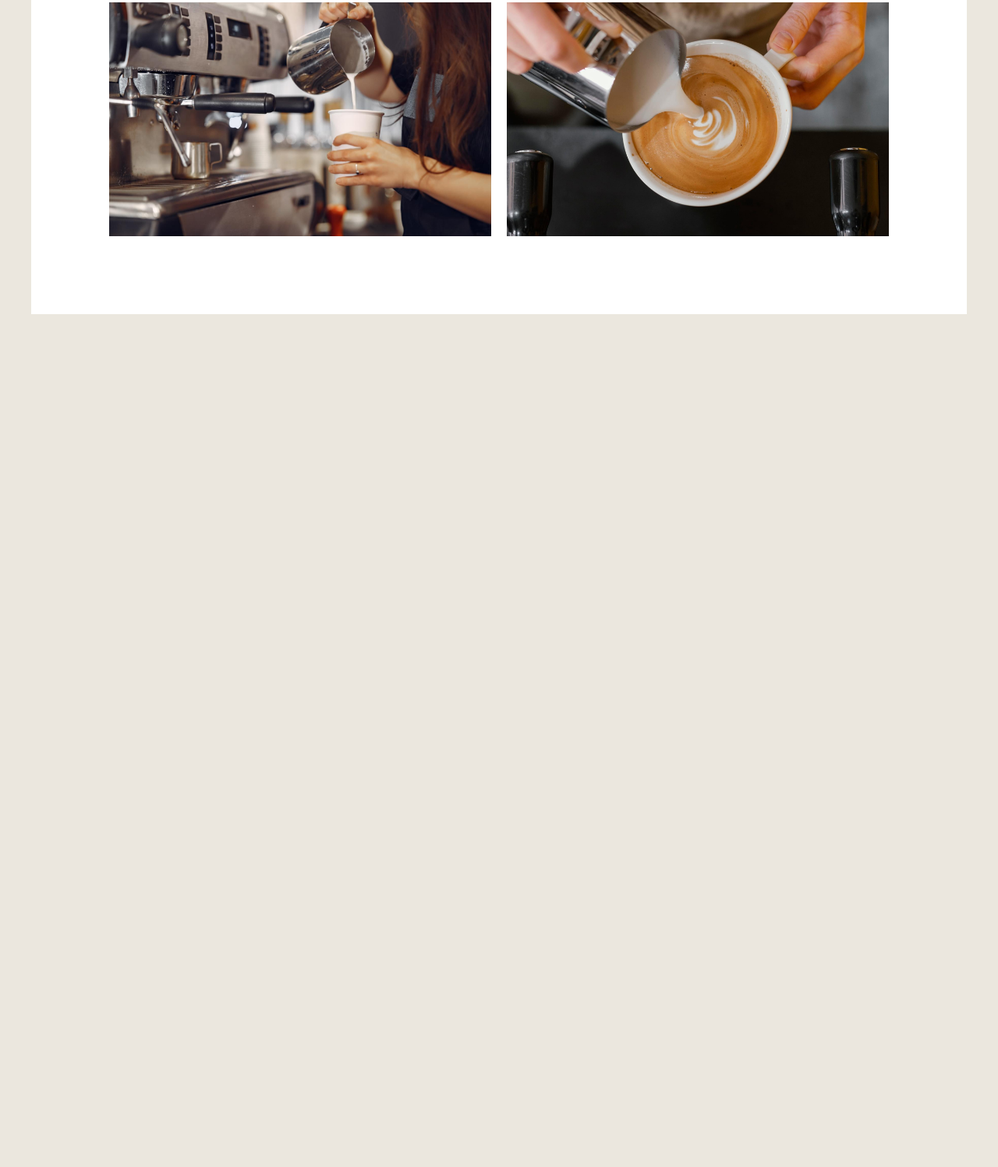
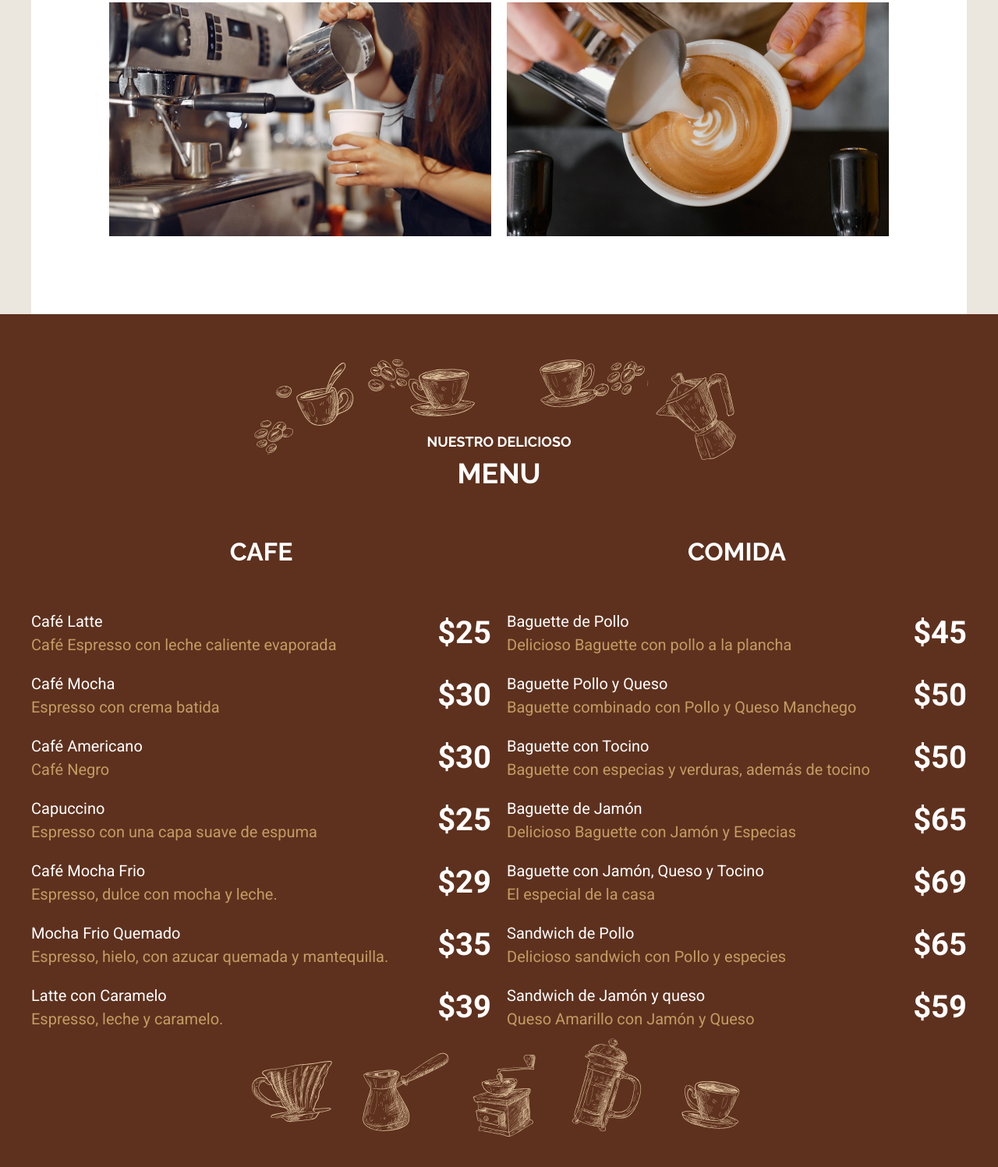
Before and after one commit to DevMeans/cafeteria, a website: page index.html in a window 1280 px wide. Shown: the part 2748-4245 px from the top of the page at 78% size. Before the commit the page ends 3151 px from the top, so only its background shows below. Drawn offline with Linux system fonts and the light colour scheme; a web font is replaced by a local one.

Commit message:
Se menu acabado 238

```diff
--- a/index.html
+++ b/index.html
@@ -105,7 +105,78 @@
         </section>
     </main>
 
+    <section class="nuestro-menu">
+        <h2 class="header-blanco"><span>nuestro delicioso</span>Menu</h2>
+        <div class="contenedor grid-menu">
+            <section class="menu cafe">
+                <h3>Cafe</h3>
+                <ul>
+                    <li>
+                        <p>Café Latte <span>Café Espresso con leche caliente evaporada</span> </p>
+                        <p class="precio">$25</p>
+                    </li>
+                    <li>
+                        <p>Café Mocha <span>Espresso con crema batida</span> </p>
+                        <p class="precio">$30</p>
+                    </li>
+                    <li>
+                        <p>Café Americano <span>Café Negro</span> </p>
+                        <p class="precio">$30</p>
+                    </li>
+                    <li>
+                        <p>Capuccino<span>Espresso con una capa suave de espuma</span> </p>
+                        <p class="precio">$25</p>
+                    </li>
+                    <li>
+                        <p>Café Mocha Frio<span>Espresso, dulce con mocha y leche.</span> </p>
+                        <p class="precio">$29</p>
+                    </li>
+                    <li>
+                        <p>Mocha Frio Quemado<span>Espresso, hielo, con azucar quemada y mantequilla.</span> </p>
+                        <p class="precio">$35</p>
+                    </li>
+                    <li>
+                        <p>Latte con Caramelo<span>Espresso, leche y caramelo.</span> </p>
+                        <p class="precio">$39</p>
+                    </li>
+                </ul>
+            </section>
+            <section class="menu comida">
+                <h3>comida</h3>
 
+                <ul>
+                    <li>
+                        <p>Baguette de Pollo <span>Delicioso Baguette con pollo a la plancha</span> </p>
+                        <p class="precio">$45</p>
+                    </li>
+                    <li>
+                        <p>Baguette Pollo y Queso <span>Baguette combinado con Pollo y Queso Manchego</span> </p>
+                        <p class="precio">$50</p>
+                    </li>
+                    <li>
+                        <p>Baguette con Tocino<span>Baguette con especias y verduras, además de tocino</span> </p>
+                        <p class="precio">$50</p>
+                    </li>
+                    <li>
+                        <p>Baguette de Jamón<span>Delicioso Baguette con Jamón y Especias</span> </p>
+                        <p class="precio">$65</p>
+                    </li>
+                    <li>
+                        <p>Baguette con Jamón, Queso y Tocino<span>El especial de la casa</span> </p>
+                        <p class="precio">$69</p>
+                    </li>
+                    <li>
+                        <p>Sandwich de Pollo<span>Delicioso sandwich con Pollo y especies</span> </p>
+                        <p class="precio">$65</p>
+                    </li>
+                    <li>
+                        <p>Sandwich de Jamón y queso<span>Queso Amarillo con Jamón y Queso</span> </p>
+                        <p class="precio">$59</p>
+                    </li>
+                </ul>
+            </section>
+        </div>
+    </section>
 </body>
 
 </html>
--- a/src/scss/base/_tipografia.scss
+++ b/src/scss/base/_tipografia.scss
@@ -34,7 +34,16 @@ h2 {
        background-size: 10rem;
     }
 }
-
+.header-blanco{
+    @extend h2;
+    color: v.$blanco;
+    span{
+        color: v.$blanco;
+    }
+    &::after{
+        display: none;
+    }
+}
 h3 {
     font-size: 3.2rem;
 }
--- a/src/scss/inicio/_index.scss
+++ b/src/scss/inicio/_index.scss
@@ -1,3 +1,4 @@
 @forward 'contenido';
 @forward 'iconos';
 @forward 'galeria';
+@forward 'menu';
--- /dev/null
+++ b/src/scss/inicio/_menu.scss
@@ -0,0 +1,48 @@
+@use "base/variables" as v;
+@use "base/mixins" as m;
+
+.nuestro-menu {
+  background-image: url(../img/menu_arriba.svg), url(../img/menu_abajo.svg),
+    linear-gradient(to top, v.$primario, v.$primario);
+  background-repeat: no-repeat no-repeat;
+  background-position: center 5rem, center 92%, 100%; //*si solo ponia 2 tona el ultimo valor en el tercero 92%/
+  padding: 15rem 2rem 20rem 5rem;
+  background-size: 200%;
+  @include m.tablet {
+    padding: 15rem 0 20rem 0;
+    background-size: 100%;
+  }
+  @include m.desktop {
+    background-size: 50%, 50%, 100%;
+  }
+}
+
+.grid-menu {
+  @include m.tablet {
+    @include m.grid(2, 2rem);
+  }
+}
+.menu {
+  h3 {
+    color: v.$blanco;
+  }
+  li {
+    display: flex;
+    justify-content: space-between;
+    align-items: center;
+    p {
+      color: v.$blanco;
+      font-size: 2rem;
+      line-height: 1.5;
+      margin: 0 0 2rem 0;
+      span {
+        display: block;
+        color: v.$secundario;
+      }
+    }
+    .precio {
+      font-size: 4rem;
+      font-weight: 700;
+    }
+  }
+}
```
Also changed, not shown: src/scss/base/_mixins.scss (+6 -14 lines), build/css/app.css.
